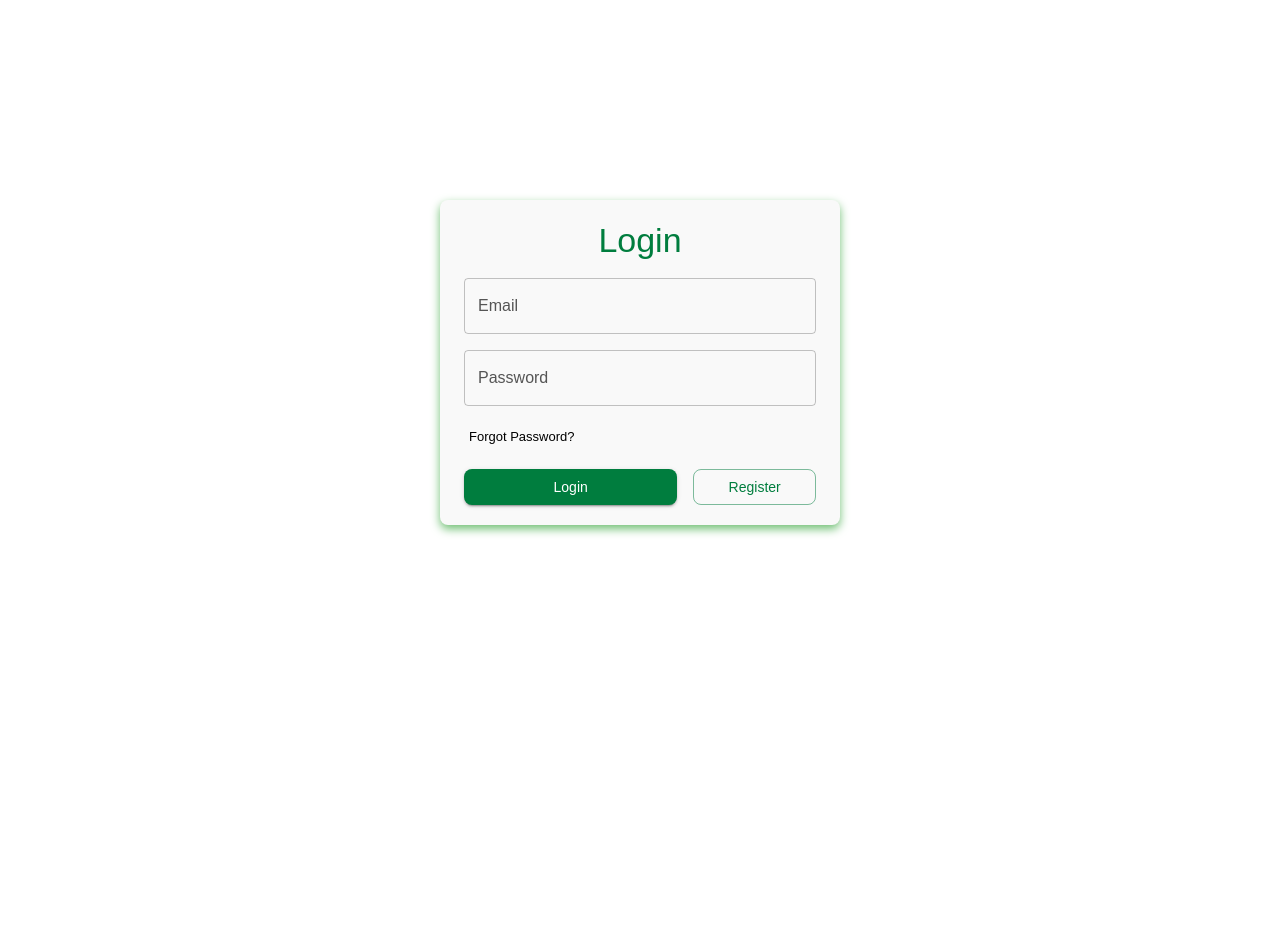
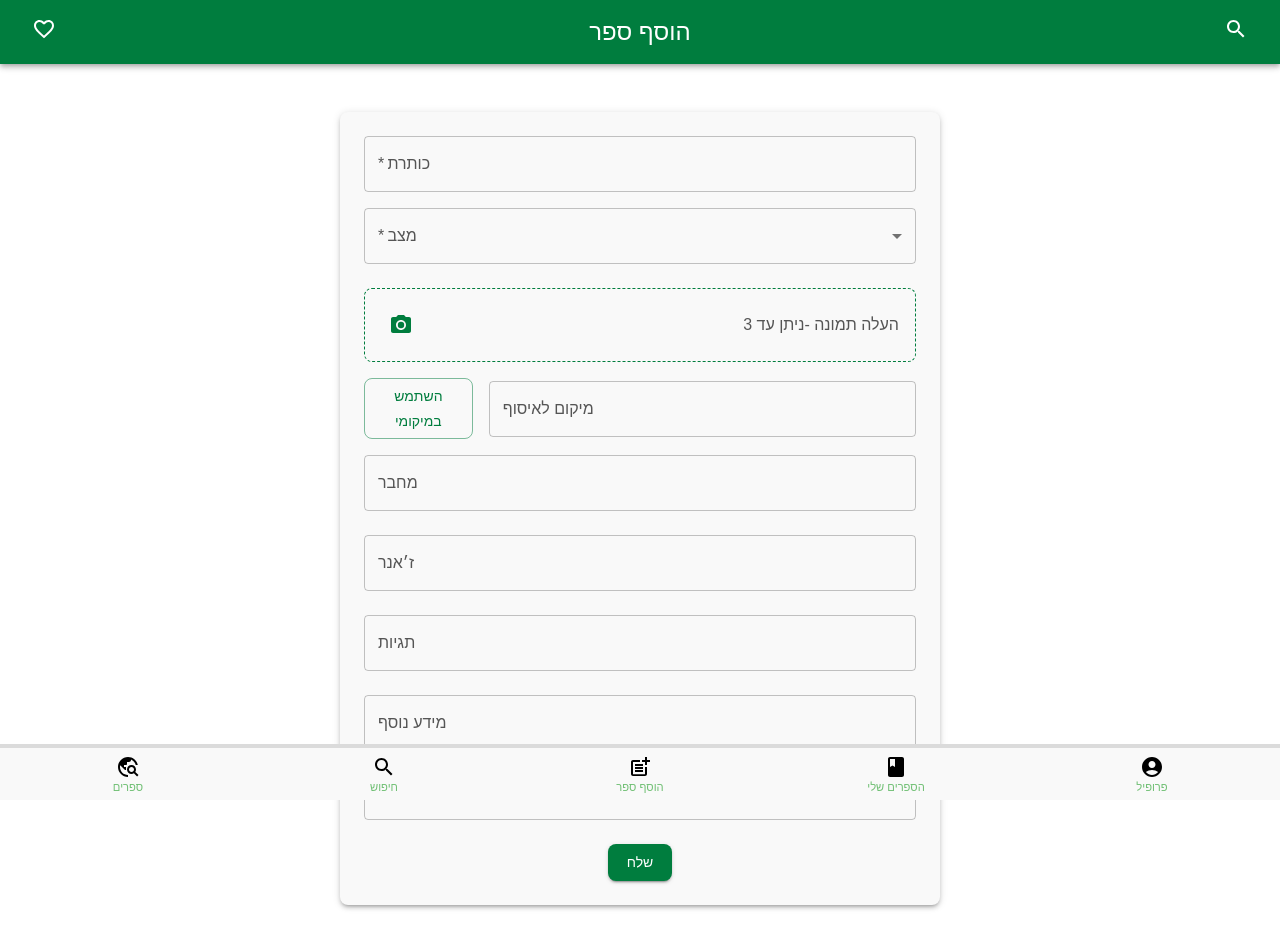
Before and after one commit to yoav1870/shelfShare, a React (Vite) app in the folder client/: page /add-book in a window 1280 px wide. Shown: the top 948 px of the page. Before the commit the page ends 800 px from the top, so only its background shows below. Built offline with nearby package versions, Linux system fonts and the light colour scheme; sample sign-in values are in the browser's storage.

Commit message:
new : 1. form book.
update :
1. custom alert better .

```diff
--- a/client/src/App.jsx
+++ b/client/src/App.jsx
@@ -4,6 +4,7 @@ import Dashboard from "./pages/Dashboard";
 import ProtectedRoute from "./components/ProtectedRoute";
 import ProfilePage from "./pages/ProfilePage";
 import { Box } from "@mui/material";
+import AddBookForm from "./pages/AddBookForm";
 
 const App = () => {
   return (
@@ -30,6 +31,14 @@ const App = () => {
               </ProtectedRoute>
             }
           />
+          <Route
+            path="/add-book"
+            element={
+              <ProtectedRoute>
+                <AddBookForm />
+              </ProtectedRoute>
+            }
+          />
 
           <Route path="*" element={<Login />} />
         </Routes>
--- a/client/src/components/CustomAlert.jsx
+++ b/client/src/components/CustomAlert.jsx
@@ -1,18 +1,26 @@
 import { Alert, Snackbar } from "@mui/material";
 import { useTheme } from "@mui/material/styles";
+import { useEffect } from "react";
 
 const CustomAlert = ({ open, message, severity, onClose }) => {
   const theme = useTheme();
 
+  useEffect(() => {
+    if (open) {
+      const timer = setTimeout(() => {
+        onClose();
+      }, 8000);
+      return () => clearTimeout(timer);
+    }
+  }, [open, onClose]);
+
   return (
     <Snackbar
       open={open}
-      onClose={onClose}
       anchorOrigin={{ vertical: "top", horizontal: "center" }}
-      sx={{ zIndex: 999 }}
+      sx={{ zIndex: 999, top: 64 }}
     >
       <Alert
-        onClose={onClose}
         severity={severity}
         sx={{
           backgroundColor:
@@ -22,7 +30,14 @@ const CustomAlert = ({ open, message, severity, onClose }) => {
           color: theme.palette.primary.contrastText,
           fontWeight: "bold",
           boxShadow: `0px 4px 10px ${theme.palette.primary.light}`,
+          display: "flex",
+          alignItems: "center",
+          justifyContent: "center",
+          borderRadius: 2,
+          width: "50%",
         }}
+        action={null}
+        onClick={onClose}
       >
         {message}
       </Alert>
--- /dev/null
+++ b/client/src/pages/AddBookForm.jsx
@@ -0,0 +1,285 @@
+import { useState } from "react";
+import {
+  TextField,
+  Button,
+  Box,
+  Typography,
+  Select,
+  MenuItem,
+  InputLabel,
+  FormControl,
+  IconButton,
+} from "@mui/material";
+import { useTheme } from "@mui/material/styles";
+import PhotoCamera from "@mui/icons-material/PhotoCamera";
+import DeleteIcon from "@mui/icons-material/Delete";
+import axios from "axios";
+import { t } from "../tools/utils";
+import CustomAlert from "../components/CustomAlert";
+
+const AddBookForm = () => {
+  const theme = useTheme();
+
+  const [formData, setFormData] = useState({
+    title: "",
+    state: "",
+    pics: [],
+    location: "",
+    author: "",
+    genre: "",
+    tags: "",
+    more: "",
+    cityOptions: [],
+  });
+
+  const [alert, setAlert] = useState({
+    open: false,
+    message: "",
+    severity: "",
+  });
+
+  const handleChange = (e) => {
+    const { name, value } = e.target;
+    setFormData({ ...formData, [name]: value });
+  };
+
+  const handleFileChange = (e) => {
+    const files = Array.from(e.target.files);
+    if (files.length + formData.pics.length > 3) {
+      setAlert({ open: true, message: t("max-pics-error"), severity: "error" });
+      return;
+    }
+
+    files.forEach((file) => {
+      const reader = new FileReader();
+      reader.onload = () => {
+        setFormData((prevData) => ({
+          ...prevData,
+          pics: [...prevData.pics, reader.result],
+        }));
+      };
+      reader.readAsDataURL(file);
+    });
+  };
+
+  const handleDeletePic = (index) => {
+    setFormData((prevData) => ({
+      ...prevData,
+      pics: prevData.pics.filter((_, i) => i !== index),
+    }));
+  };
+
+  const handleLocationClick = async () => {
+    if (navigator.geolocation) {
+      navigator.geolocation.getCurrentPosition(async (position) => {
+        const { latitude, longitude } = position.coords;
+        try {
+          const response = await axios.get(
+            `https://nominatim.openstreetmap.org/reverse`,
+            {
+              params: {
+                lat: latitude,
+                lon: longitude,
+                format: "json",
+              },
+            }
+          );
+          const city =
+            response.data.address.city ||
+            response.data.address.town ||
+            response.data.address.village;
+          setFormData({
+            ...formData,
+            location: city,
+          });
+        } catch (error) {
+          setAlert({
+            open: true,
+            message: t("location-error"),
+            severity: "error",
+          });
+
+          console.error("Error fetching location details:", error);
+        }
+      });
+    }
+  };
+
+  const handleSubmit = (e) => {
+    e.preventDefault();
+    console.log("Form Data:", formData);
+    // setFormData({
+    //   title: "",
+    //   state: "",
+    //   pics: [],
+    //   location: "",
+    //   author: "",
+    //   genre: "",
+    //   tags: "",
+    //   more: "",
+    //   cityOptions: [],
+    // });
+  };
+
+  return (
+    <Box
+      component="form"
+      sx={{
+        maxWidth: 600,
+        mx: "auto",
+        mt: 4,
+        p: 3,
+        backgroundColor: theme.palette.background.paper,
+        borderRadius: 2,
+        boxShadow: 3,
+        direction: "rtl",
+      }}
+    >
+      <CustomAlert
+        open={alert.open}
+        message={alert.message}
+        severity={alert.severity}
+        onClose={() => setAlert({ open: false, message: "", severity: "" })}
+      />
+
+      <TextField
+        label={t("title")}
+        name="title"
+        value={formData.title}
+        onChange={handleChange}
+        required
+        fullWidth
+      />
+      <FormControl fullWidth margin="normal" required>
+        <InputLabel>{t("state")}</InputLabel>
+        <Select name="state" value={formData.state} onChange={handleChange}>
+          <MenuItem value="new">{t("new")}</MenuItem>
+          <MenuItem value="used">{t("used")}</MenuItem>
+        </Select>
+      </FormControl>
+      <Box
+        sx={{
+          display: "flex",
+          flexDirection: "column",
+          // alignItems: "start",
+          mt: 2,
+          mb: 2,
+          p: 2,
+          border: `1px dashed ${theme.palette.primary.main}`,
+          borderRadius: 2,
+        }}
+      >
+        <Box
+          sx={{
+            display: "flex",
+            alignItems: "center",
+            justifyContent: "space-between",
+            width: "100%",
+          }}
+        >
+          <Typography variant="body1" color="textSecondary">
+            {t("upload-picture")}
+          </Typography>
+          <IconButton
+            color="primary"
+            aria-label={t("upload-picture")}
+            component="label"
+          >
+            <input
+              hidden
+              accept="image/jpeg,image/png"
+              type="file"
+              multiple
+              onChange={handleFileChange}
+            />
+            <PhotoCamera />
+          </IconButton>
+        </Box>
+        {formData.pics.length > 0 && (
+          <Box mt={2} sx={{ display: "flex", gap: 1 }}>
+            {formData.pics.map((pic, index) => (
+              <Box key={index} sx={{ position: "relative" }}>
+                <img
+                  src={pic}
+                  alt={`Preview ${index + 1}`}
+                  style={{
+                    maxWidth: "100px",
+                    maxHeight: "100px",
+                    borderRadius: "4px",
+                  }}
+                />
+                <IconButton
+                  sx={{ position: "absolute", top: 0, right: 0 }}
+                  color="secondary"
+                  onClick={() => handleDeletePic(index)}
+                >
+                  <DeleteIcon />
+                </IconButton>
+              </Box>
+            ))}
+          </Box>
+        )}
+      </Box>
+      <Box
+        sx={{ display: "flex", alignItems: "center", gap: 2, direction: "rtl" }}
+      >
+        <TextField
+          label={t("location-to-pick-up")}
+          name="location"
+          value={formData.location}
+          onChange={handleChange}
+          fullWidth
+        />
+        <Button variant="outlined" onClick={handleLocationClick}>
+          {t("use-my-location")}
+        </Button>
+      </Box>
+      <TextField
+        label={t("author")}
+        name="author"
+        value={formData.author}
+        onChange={handleChange}
+        fullWidth
+        margin="normal"
+      />
+      <TextField
+        label={t("genre")}
+        name="genre"
+        value={formData.genre}
+        onChange={handleChange}
+        fullWidth
+        margin="normal"
+      />
+      <TextField
+        label={t("tags")}
+        name="tags"
+        value={formData.tags}
+        onChange={handleChange}
+        fullWidth
+        margin="normal"
+      />
+      <TextField
+        label={t("more-information")}
+        name="more"
+        value={formData.more}
+        onChange={handleChange}
+        fullWidth
+        margin="normal"
+        multiline
+        rows={4}
+      />
+      <Box textAlign="center" mt={2}>
+        <Button
+          type="submit"
+          variant="contained"
+          color="primary"
+          onClick={handleSubmit}
+        >
+          {t("submit")}
+        </Button>
+      </Box>
+    </Box>
+  );
+};
+
+export default AddBookForm;
--- a/client/src/tools/he.json
+++ b/client/src/tools/he.json
@@ -6,5 +6,19 @@
   "add-book": "הוסף ספר",
   "explore": "ספרים",
   "books gave in each month": "ספרים שהושאלו בכל חודש",
-  "favorite genres": "סוגי ספרים מועדפים"
+  "favorite genres": "סוגי ספרים מועדפים",
+  "title": "כותרת",
+  "state": "מצב",
+  "new": "חדש",
+  "used": "משומש",
+  "upload-picture": " העלה תמונה -ניתן עד 3 ",
+  "location-to-pick-up": "מיקום לאיסוף",
+  "use-my-location": "השתמש במיקומי",
+  "author": "מחבר",
+  "genre": "ז׳אנר",
+  "tags": "תגיות",
+  "more-information": "מידע נוסף",
+  "submit": "שלח",
+  "max-pics-error": "ניתן להעלות עד 3 תמונות",
+  "location-error": "יש להזין מיקום עצמאית"
 }
```
